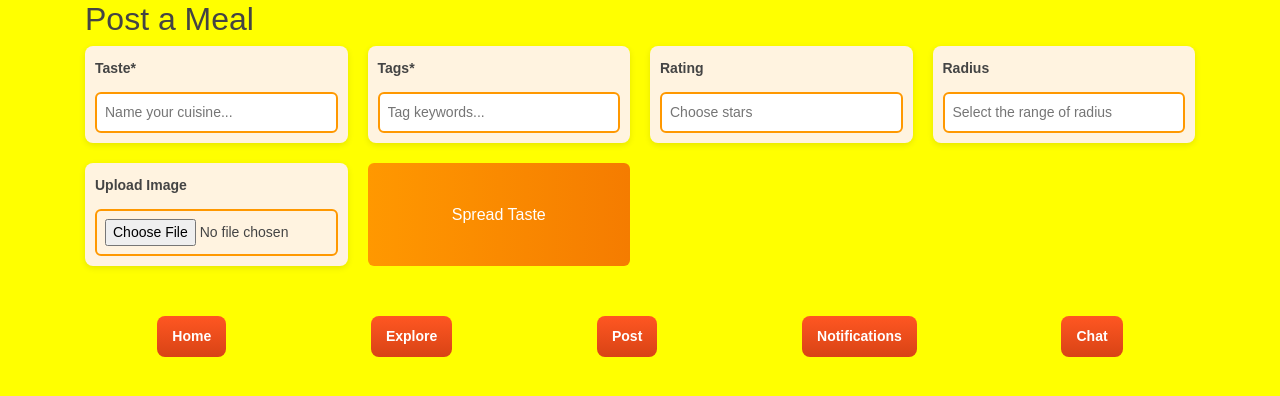
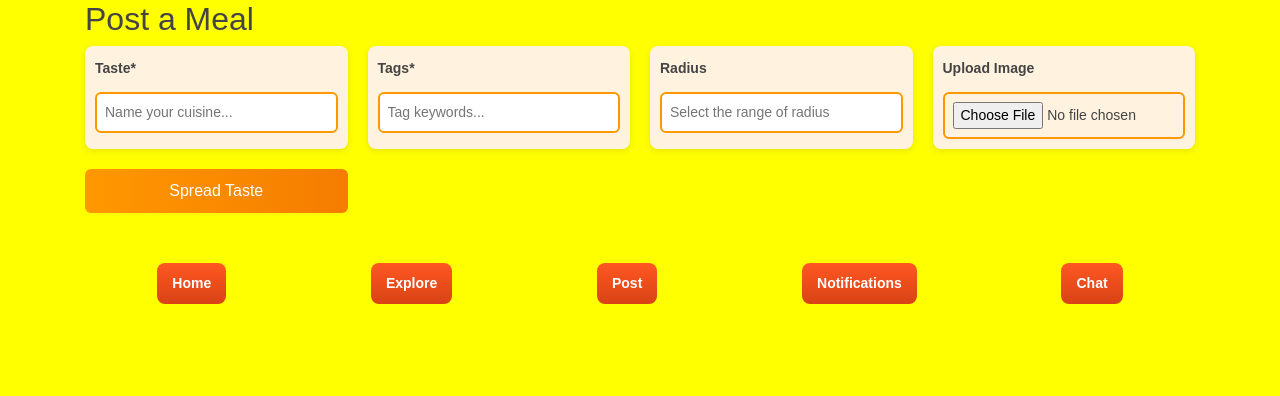
Before and after one commit to Piyush105454/swap-eat, a Django app: template templates/postmeal.html in a window 1280 px wide. Shown: the top 396 px of the page. Run offline with Django 3.2, Linux system fonts and the light colour scheme; the template is opened without the code that fills it, so the values that code supplies are empty.

Commit message:
Update postmeal.html

```diff
--- a/templates/postmeal.html
+++ b/templates/postmeal.html
@@ -98,10 +98,7 @@
             <label for="tags">Tags*</label>
             <input type="text" id="tags" name="tags" placeholder="Tag keywords..." required>
           </div>
-          <div class="rating">
-            <label for="rating">Rating</label>
-            <input type="text" id="rating" name="rating" placeholder="Choose stars" required>
-          </div>
+
           <div class="radius">
             <label for="radius">Radius</label>
             <input type="text" id="radius" name="radius" placeholder="Select the range of radius" required>
```
